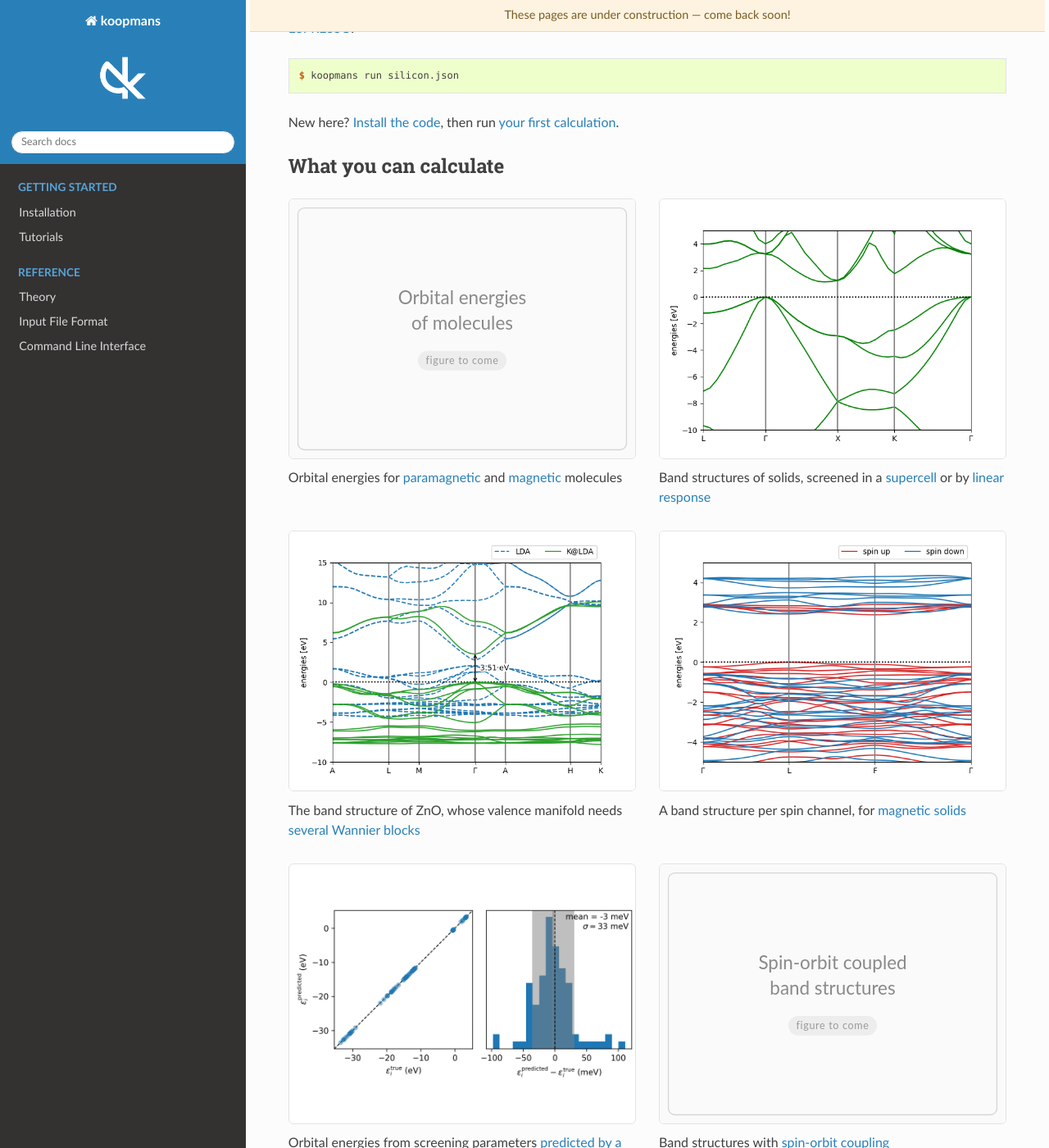
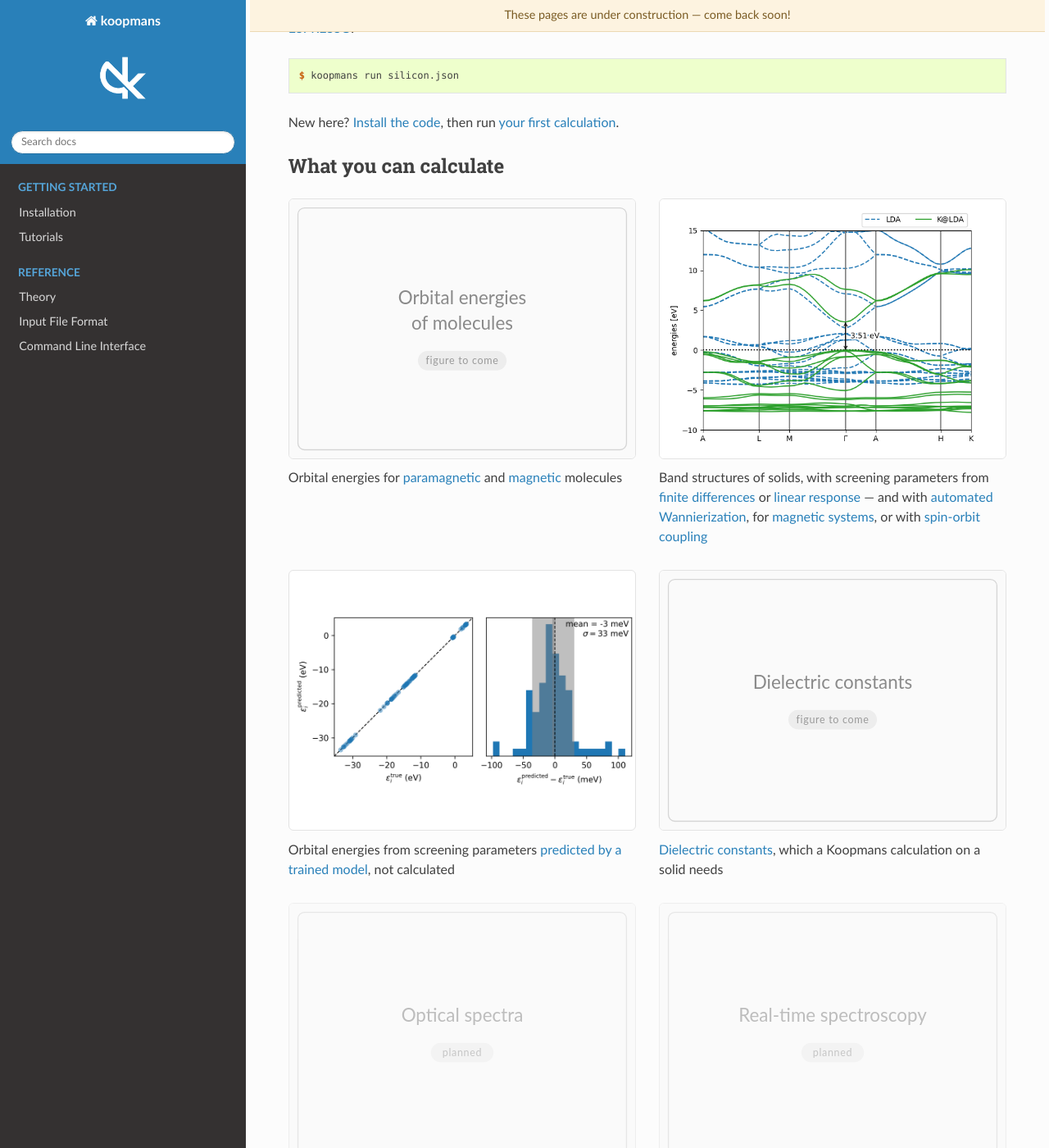
Before and after one commit to elinscott/koopmans, a Sphinx documentation site: the page built from docs/source/index.rst, in a window 1280 px wide and 1400 px high, scrolled down 380 px. Shown: the whole window at 82% size. Built offline with Sphinx 7.4.7 and the Read the Docs theme 3.1.0, drawn with Linux system fonts in a browser that asks for light colours; some of the changed text lies outside the part shown.

Commit message:
Group the capability tiles by deliverable
Some band structures shared a tile and others had their own, so the
grid looked as though the method were the capability.

- One tile per deliverable. The band-structure tile carries its five
  variants as links in the caption: the two screening routes, automated
  Wannierization, magnetic systems and spin-orbit coupling.
- Nine tiles become six; the silicon and CrI3 figures and the
  spin-orbit rectangle go with the tiles they belonged to.
- The "how the calculation runs" table leaves the landing page. Its
  routes are now the band-structure caption's links, and convergence
  testing is already recorded as blocked on capability in #61.

Co-Authored-By: Claude Opus 5 (1M context) <noreply@anthropic.com>

```diff
--- a/docs/source/_static/custom.css
+++ b/docs/source/_static/custom.css
@@ -70,28 +70,8 @@ section:has(> .landing-logo) > h1 {
     opacity: 1;
 }
 
-/* The "how the calculation runs" table: no row banding, generous padding, and
-   greyed-out entries for capabilities that do not exist yet. */
-.capability-matrix {
-    width: 100%;
-}
-
-.capability-matrix td,
-.capability-matrix th {
-    padding: 1em 1.2em;
-    vertical-align: top;
-    white-space: normal;
-}
-
-.capability-matrix tbody tr td {
-    background-color: transparent;
-}
-
-.capability-matrix tbody tr td:first-child {
-    font-weight: bold;
-}
-
-.capability-matrix em {
+/* Capabilities that do not exist yet name themselves in italics. */
+.capability-cell em {
     color: #999;
     font-style: italic;
 }
--- a/docs/source/index.rst
+++ b/docs/source/index.rst
@@ -41,28 +41,14 @@ New here? :doc:`Install the code <installation>`, then run :doc:`your first calc
 
     .. container:: capability-cell
 
-        .. image:: _static/capabilities/silicon_bands.png
-            :alt: The Koopmans band structure of bulk silicon
-
-        Band structures of solids, screened in a :doc:`supercell
-        <tutorials/silicon_supercell>` or by :doc:`linear response
-        <tutorials/silicon_dfpt>`
-
-    .. container:: capability-cell
-
         .. image:: _static/capabilities/zno_bands.png
             :alt: The LDA and Koopmans band structures of ZnO, with the band gap marked
 
-        The band structure of ZnO, whose valence manifold needs :doc:`several Wannier
-        blocks <tutorials/zno>`
-
-    .. container:: capability-cell
-
-        .. image:: _static/capabilities/magnetic_bands.png
-            :alt: Spin-up and spin-down band structures of a ferromagnet
-
-        A band structure per spin channel, for :doc:`magnetic solids
-        <tutorials/magnetic_solids>`
+        Band structures of solids, with screening parameters from :doc:`finite differences
+        <tutorials/silicon_supercell>` or :doc:`linear response <tutorials/silicon_dfpt>` —
+        and with :doc:`automated Wannierization <tutorials/zno>`, for :doc:`magnetic systems
+        <tutorials/magnetic_solids>`, or with :doc:`spin-orbit coupling
+        <tutorials/spin_orbit>`
 
     .. container:: capability-cell
 
@@ -72,13 +58,6 @@ New here? :doc:`Install the code <installation>`, then run :doc:`your first calc
 
         Orbital energies from screening parameters :doc:`predicted by a trained model
         <tutorials/machine_learning>`, not calculated
-
-    .. container:: capability-cell
-
-        .. image:: _static/capabilities/spin_orbit.svg
-            :alt: Placeholder tile for spin-orbit coupled band structures
-
-        Band structures with :doc:`spin-orbit coupling <tutorials/spin_orbit>`
 
     .. container:: capability-cell
 
@@ -101,32 +80,6 @@ New here? :doc:`Install the code <installation>`, then run :doc:`your first calc
             :alt: Placeholder tile for real-time spectroscopy, planned
 
         Real-time spectroscopy — *planned*
-
-**************************
- How the calculation runs
-**************************
-
-The screening parameters are the expensive part of a Koopmans calculation, and there is
-more than one way to obtain them. Which route you take is independent of whether your
-system is a molecule or a solid, and of how the variational orbitals are chosen.
-
-.. list-table::
-    :header-rows: 1
-    :widths: 45 55
-    :class: capability-matrix
-
-    - -
-      - Where it is shown
-    - - Screening from total-energy differences (ΔSCF)
-      - :doc:`Ozone <tutorials/ozone>`, :doc:`silicon <tutorials/silicon_supercell>`
-    - - Screening from linear response (DFPT)
-      - :doc:`Silicon <tutorials/silicon_dfpt>`, :doc:`ZnO <tutorials/zno>`
-    - - Screening predicted by a machine-learned model
-      - :doc:`Water snapshots <tutorials/machine_learning>`
-    - - Variational orbitals split into blocks automatically
-      - :doc:`ZnO <tutorials/zno>`
-    - - Convergence testing
-      - *planned*
 
 .. toctree::
     :maxdepth: 2
```
Also changed, not shown: docs/source/_static/capabilities/magnetic_bands.png (deleted), docs/source/_static/capabilities/silicon_bands.png (deleted), docs/source/_static/capabilities/spin_orbit.svg (deleted).
